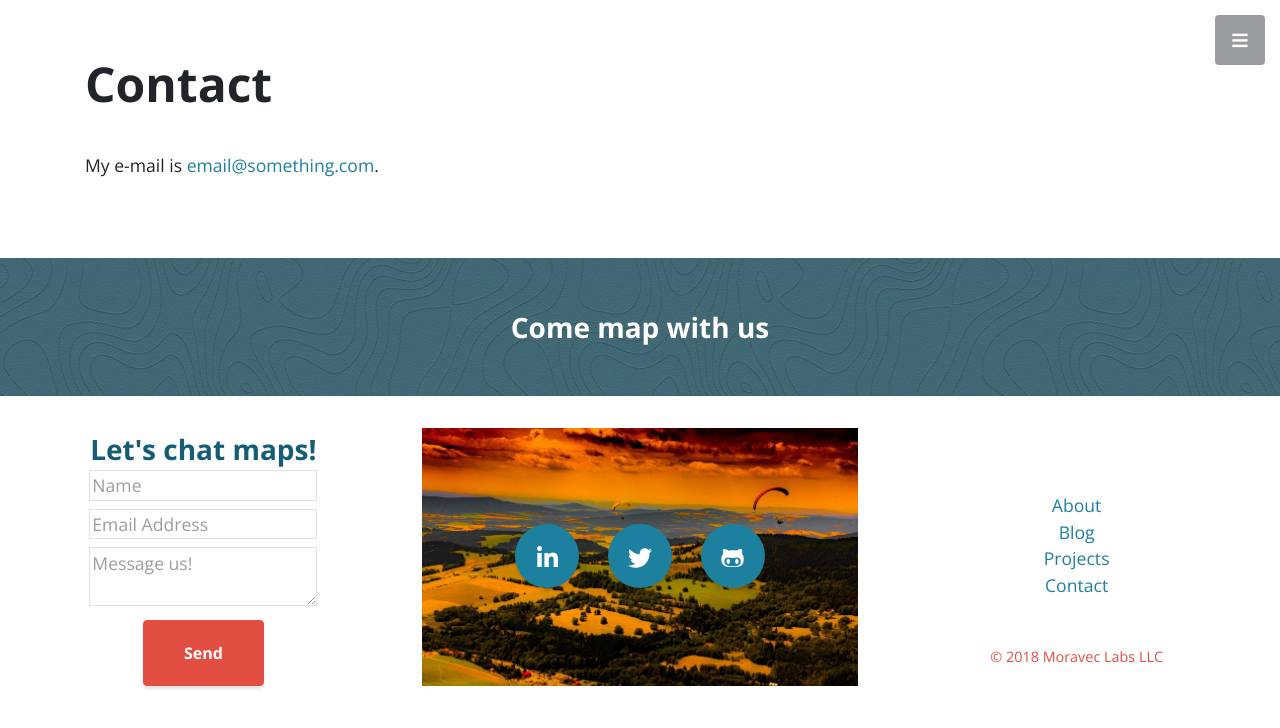
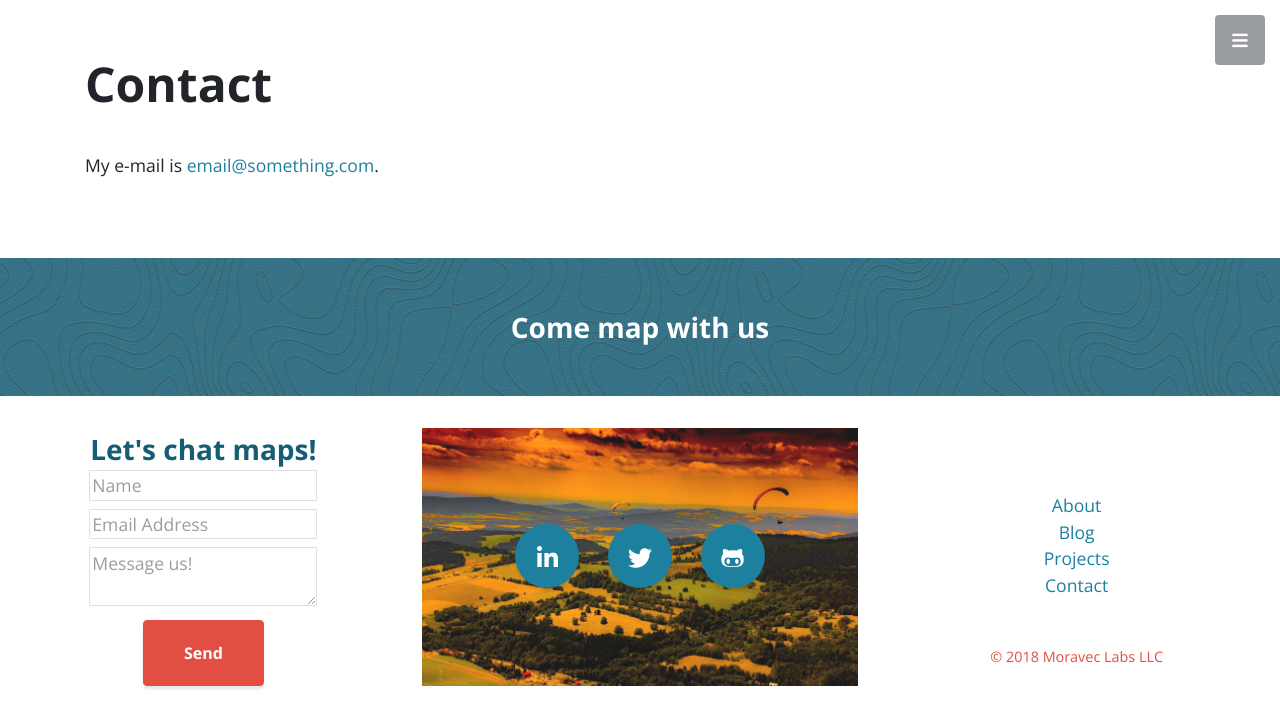
Before and after one commit to Dawnabelle/moravec-site-jekyll, a Jekyll site: the page built from _pages/02_contact.md, in a window 1280 px wide. Shown: the top 728 px of the page. Built offline with Jekyll 4.4.1, drawn with Linux system fonts in a browser that asks for light colours; nearby versions of some CDN libraries; some web fonts are replaced.

Commit message:
update footer photo

```diff
--- a/_sass/_layout.scss
+++ b/_sass/_layout.scss
@@ -293,7 +293,7 @@
 }
 
 .social-icons {
-  background: url("../images/landscape.jpg");
+  background: linear-gradient(90deg, rgba(255, 255, 255, 0.1) 0%, rgba(255, 255, 255, 0.1) 100%), url("../images/landscape.jpg");
   background-size: cover;
   padding-top: 1rem;
   padding-bottom: 1rem;
@@ -365,7 +365,7 @@
 
 .footer-header {
   background: url("../images/cartographer.png");
-  background-color: rgba(#155d74, .8);
+  background-color: rgba(#1D809F, .9);
   margin-bottom: 2rem;
   padding: 3rem;
   color: white;
```
